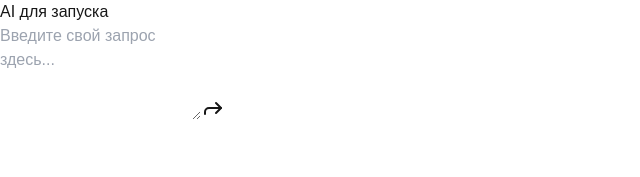
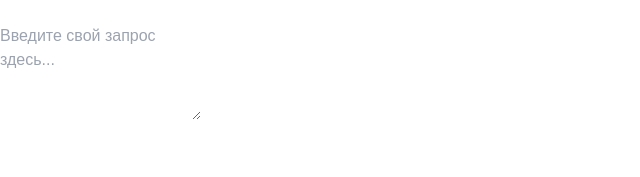
Before and after one commit to daniyal002/openai-app, a Next.js app: page / in a window 1280 px wide. Shown: the top 177 px of the page, without its empty margins (0-640 px from the left). Built offline with nearby package versions, Linux system fonts and the light colour scheme.

Commit message:
update colors global.css

```diff
--- a/src/app/globals.css
+++ b/src/app/globals.css
@@ -5,6 +5,7 @@
 :root {
   --background: #ffffff;
   --foreground: #171717;
+  --textcolor: #ffffff;
 }
 
 @media (prefers-color-scheme: dark) {
@@ -13,9 +14,11 @@
     --foreground: #000000;
   }
 }
-
+input{
+  color: var(--foreground);
+}
 body {
-  color: var(--foreground);
+  color: var(--textcolor);
   background: var(--background);
   font-family: Arial, Helvetica, sans-serif;
 }
```
